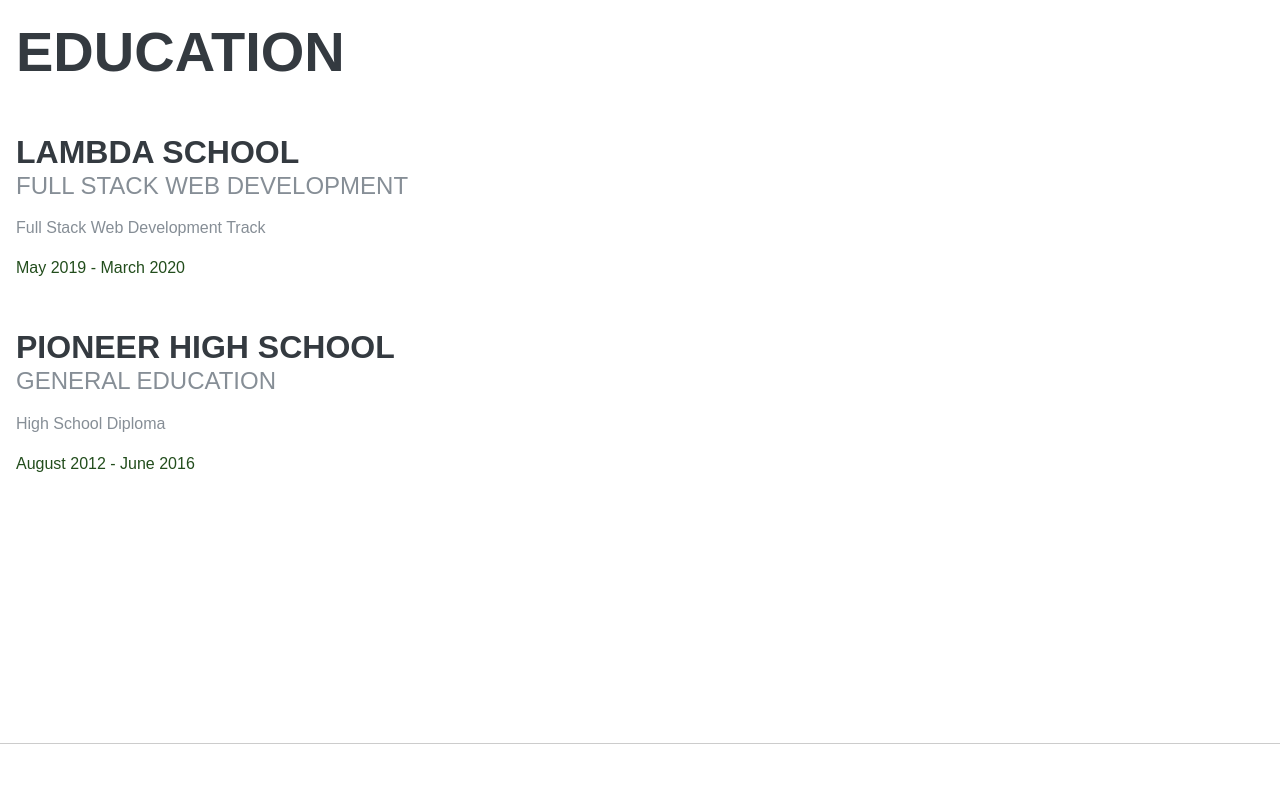
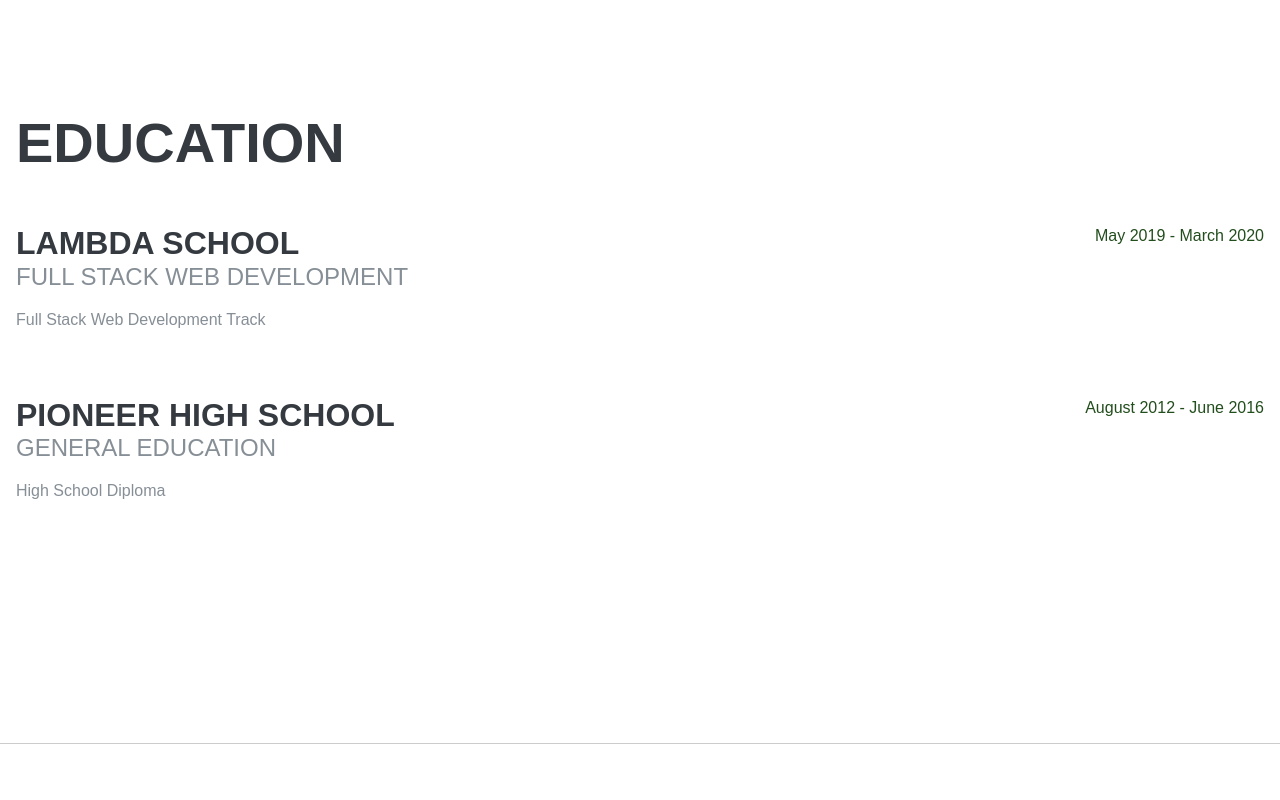
Before and after one commit to dvcolin/colindevries.dev-react, a React (Create React App) app: page / in a window 1280 px wide. Shown: the part 1740-2540 px from the top of the page. Built offline with nearby package versions, Linux system fonts and the light colour scheme; what webfontloader would draw is missing.

Commit message:
make styles responsive for tablet

```diff
--- a/src/components/layout/section-container.js
+++ b/src/components/layout/section-container.js
@@ -3,6 +3,9 @@
 
 export default styled('div')(
   css({
+    display: 'flex',
+    flexDirection: 'column',
+    justifyContent: [null, 'center'],
     py: 4,
     px: 2,
     minHeight: '100vh'
--- a/src/sections/education.js
+++ b/src/sections/education.js
@@ -8,6 +8,8 @@
 
 const EducationItemContainer = styled('div')(
   css({
+    display: 'flex',
+    flexDirection: ['column', 'row'],
     mb: 3
   })
 );
@@ -21,15 +23,18 @@
 const EducationItemDate = styled(PSmall)(
   css({
     color: 'primary',
-    fontWeight: 'medium'
+    fontWeight: 'medium',
+    ml: [0, 'auto']
   })
 );
 
 const EducationItem = ({ heading, subheading, description, date }) => (
   <EducationItemContainer>
-    <H3>{heading}</H3>
-    <H4>{subheading}</H4>
-    <EducationItemDescription>{description}</EducationItemDescription>
+    <div>
+      <H3>{heading}</H3>
+      <H4>{subheading}</H4>
+      <EducationItemDescription>{description}</EducationItemDescription>
+    </div>
     <EducationItemDate>{date}</EducationItemDate>
   </EducationItemContainer>
 );
```
